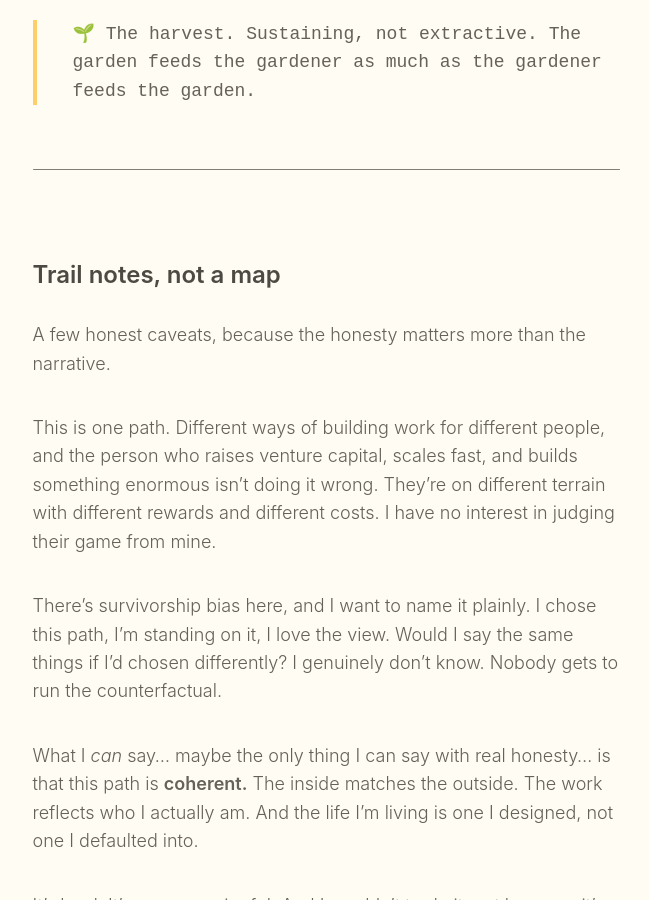
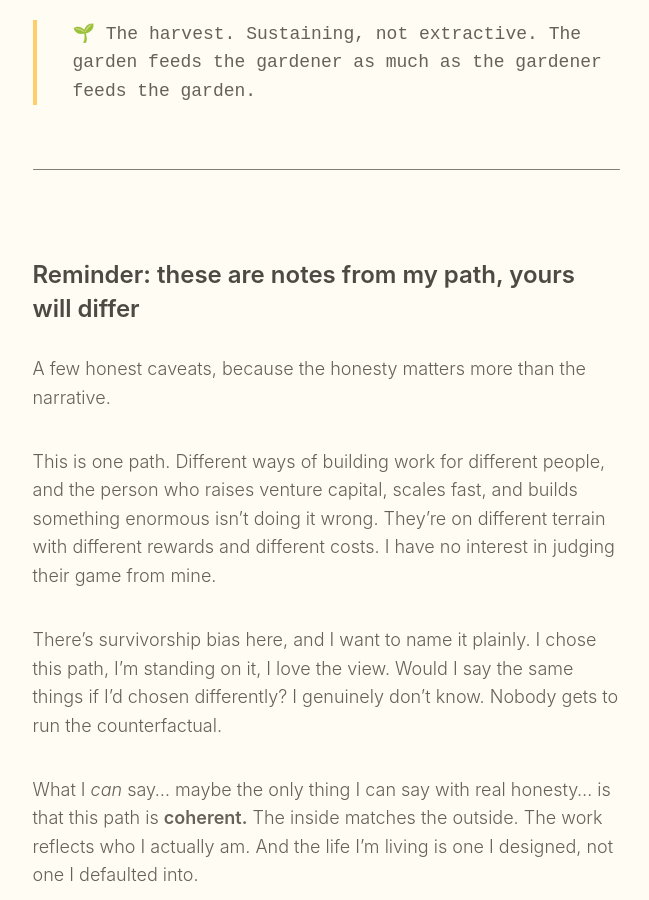
Before and after one commit to paulmederos/pm17, a Jekyll site: the page built from _posts/2026-02-26-purpose-driven-entrepreneurship.md, in a window 1280 px wide and 900 px high, scrolled down 7805 px. Shown: the whole window, without its empty margins (314-963 px from the left). Built offline with Jekyll 4.4.1, drawn with Linux system fonts in a browser that asks for light colours; some web fonts are replaced.

Commit message:
Update 2026-02-26-purpose-driven-entrepreneurship.md

```diff
--- a/_posts/2026-02-26-purpose-driven-entrepreneurship.md
+++ b/_posts/2026-02-26-purpose-driven-entrepreneurship.md
@@ -111,7 +111,7 @@
 
 ---
 
-## Trail notes, not a map
+## Reminder: these are notes from my path, yours will differ
 
 A few honest caveats, because the honesty matters more than the narrative.
 
```
